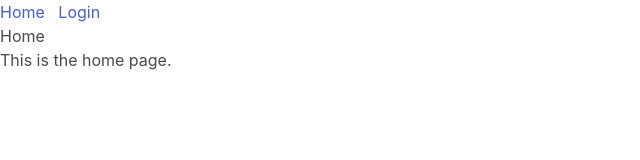
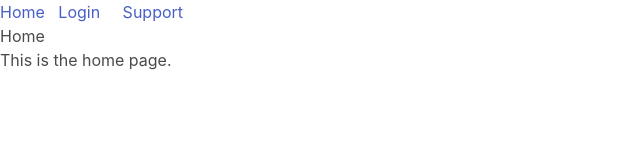
Before and after one commit to Jemster07/virtual-pet-age-tracker_WEB, a Vue app in the folder Client/: page / in a window 1280 px wide. Shown: the top 160 px of the page, without its empty margins (0-640 px from the left). Built offline with nearby package versions, Linux system fonts and the light colour scheme.

Commit message:
corrected some authorization on the nav bar

```diff
--- a/Client/src/App.vue
+++ b/Client/src/App.vue
@@ -8,7 +8,8 @@
       &nbsp;
       <router-link v-bind:to="{ name: 'user' }" v-if="$store.state.token != ''">{{ $store.state.user.username }}</router-link>
       &nbsp;
-      <router-link v-bind:to="{ name: 'support' }" v-if="$store.state.token != '' && $store.state.user.role == 'user'">Support</router-link>
+      <router-link v-bind:to="{ name: 'support' }">Support</router-link>
+      &nbsp;
       <router-link v-bind:to="{ name: 'admin' }" v-if="$store.state.token != '' && $store.state.user.role == 'admin'">Admin Page</router-link>
     </div>
     <router-view />
--- a/Client/src/router/index.js
+++ b/Client/src/router/index.js
@@ -40,7 +40,7 @@ const routes = [
     name: "logout",
     component: LogoutView,
     meta: {
-      requiresAuth: false
+      requiresAuth: true
     }
   },
   {
@@ -64,7 +64,7 @@ const routes = [
     name: "support",
     component: SupportView,
     meta: {
-      requiresAuth: true
+      requiresAuth: false
     }
   },
   {
```
